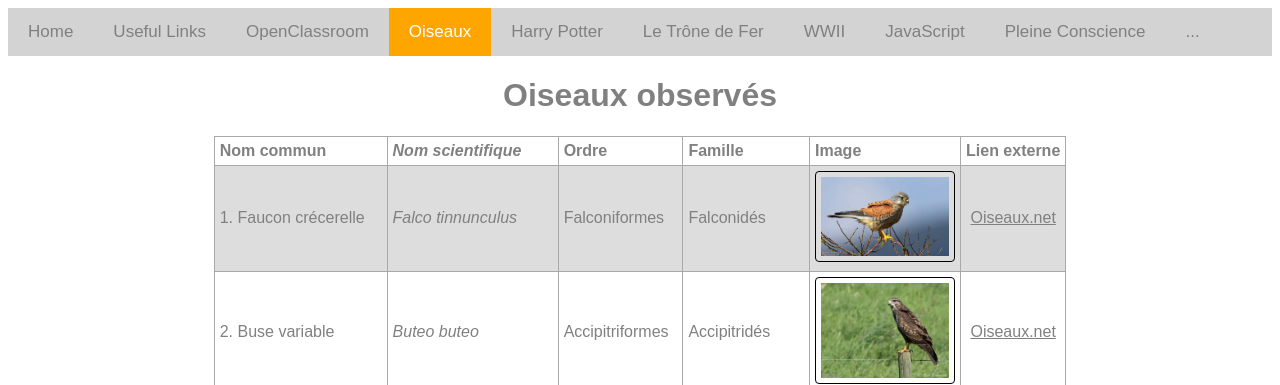
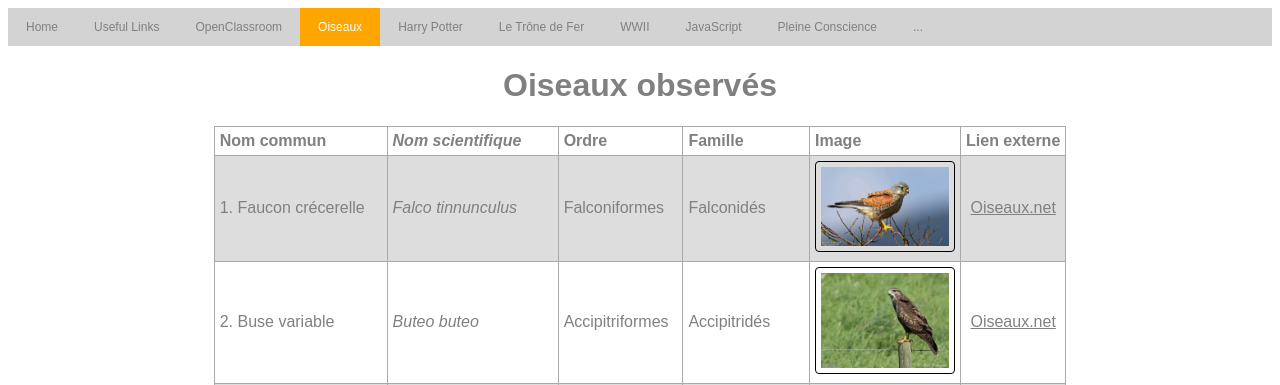
Before and after one commit to Krishook/BcTn, a PHP site: page /01.Oiseaux/index.html in a window 1280 px wide. Shown: the top 385 px of the page. Run offline with PHP 8.4, Linux system fonts and the light colour scheme.

Commit message:
Update oiseaux-style.css

```diff
--- a/01.Oiseaux/oiseaux-style.css
+++ b/01.Oiseaux/oiseaux-style.css
@@ -18,10 +18,9 @@ body  {
   float: left;
   color: white;
   text-align: center;
-  padding: 14px 20px;
+  padding: 12px 18px;
   text-decoration: none;
-  font-size: 17px;
-}
+  font-size: 12px;}
 
 .topnav a:hover {
   background-color: orange;
```
